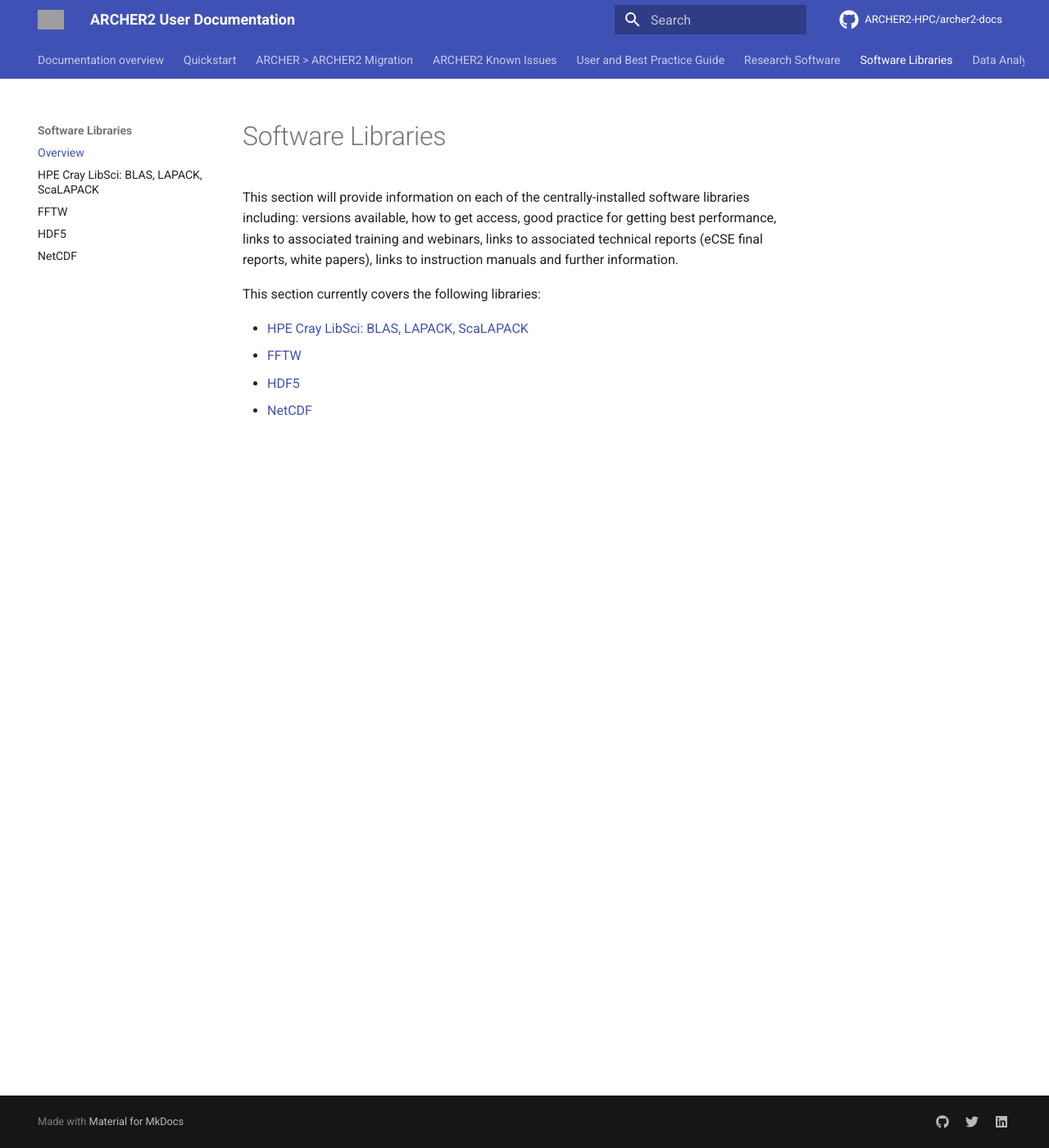
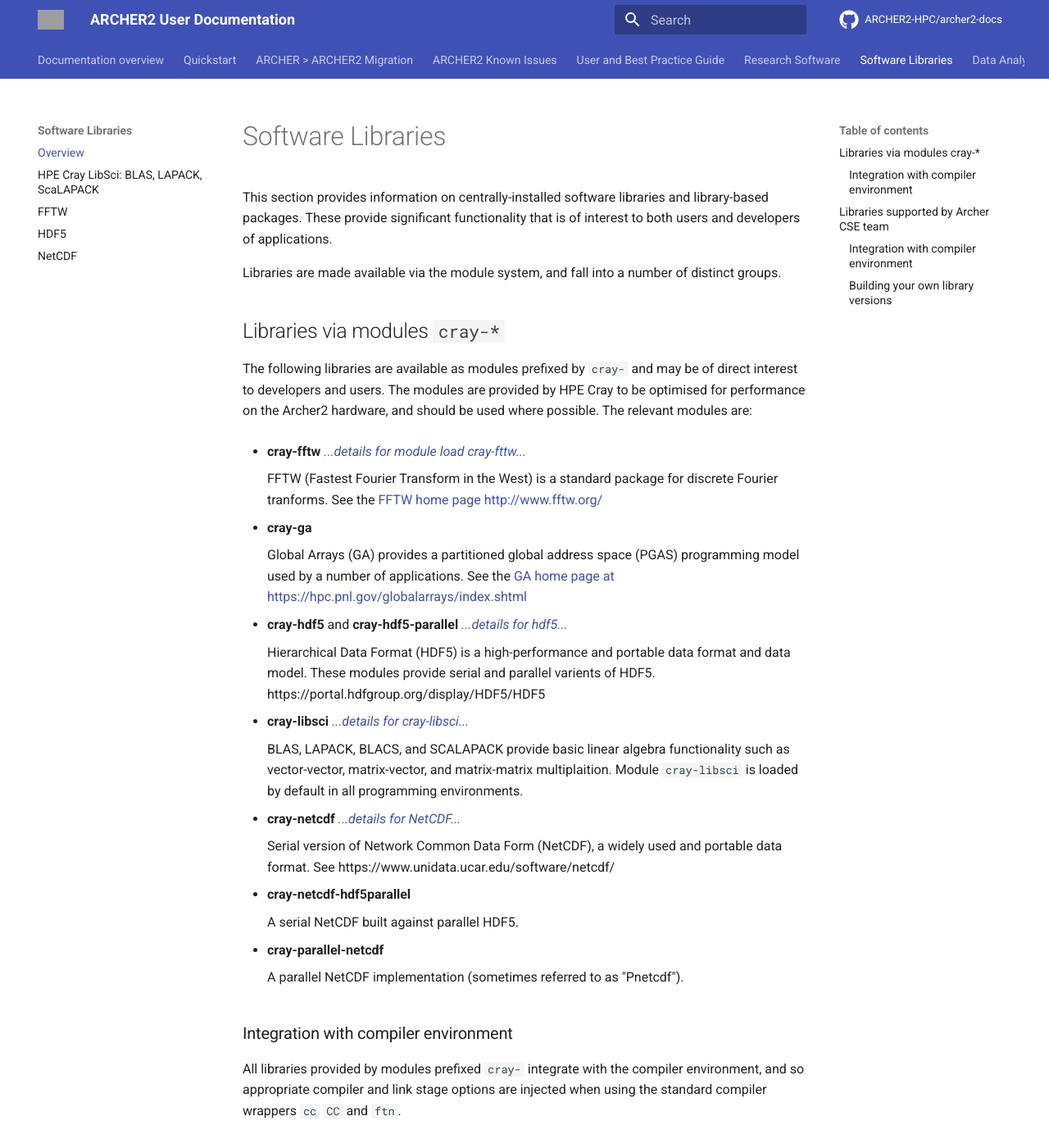
Before and after one commit to ARCHER2-HPC/archer2-docs, an MkDocs documentation site: the page built from docs/software-libraries/index.md, in a window 1280 px wide and 1400 px high. Shown: the whole window at 82% size. Built offline with MkDocs 1.6.1 and Material for MkDocs 9.7.7, drawn with Linux system fonts in a browser that asks for light colours; comment, search, counter and statistics services are not loaded; some of the changed text lies outside the part shown; grey boxes are pictures that could not be loaded.

Commit message:
Update links to library pages

```diff
--- a/docs/software-libraries/index.md
+++ b/docs/software-libraries/index.md
@@ -1,14 +1,162 @@
 # Software Libraries
 
-This section will provide information on each of the centrally-installed
-software libraries including: versions available, how to get access,
-good practice for getting best performance, links to associated training
-and webinars, links to associated technical reports (eCSE final reports,
-white papers), links to instruction manuals and further information.
+This section provides information on centrally-installed software
+libraries and library-based packages. These provide significant
+functionality that is of interest to both users and developers of
+applications.
 
-This section currently covers the following libraries:
+Libraries are made available via the module system, and fall into
+a number of distinct groups.
 
-  - [HPE Cray LibSci: BLAS, LAPACK, ScaLAPACK](libsci.md)
-  - [FFTW](fftw.md)
-  - [HDF5](hdf5.md)
-  - [NetCDF](netcdf.md)
+## Libraries via modules `cray-*`
+
+The following libraries are available as modules prefixed by `cray-`
+and may be of direct interest to developers and users. The modules are
+provided by HPE Cray to be optimised for performance on the Archer2
+hardware, and should be used where possible. The relevant
+modules are:
+
+- **cray-fftw** [*...details for module load cray-fttw...*](fftw.md)
+
+    FFTW (Fastest Fourier Transform in the West) is a standard package for
+    discrete Fourier tranforms. See the
+    [FFTW home page http://www.fftw.org/][1]
+
+- **cray-ga**
+
+    Global Arrays (GA) provides a partitioned global address space (PGAS)
+    programming model used by a number of applications. See the
+    [GA home page at https://hpc.pnl.gov/globalarrays/index.shtml][2]
+
+- **cray-hdf5** and **cray-hdf5-parallel** [*...details for hdf5...*](hdf5.md)
+
+    Hierarchical Data Format (HDF5) is a high-performance and portable data
+    format and data model. These modules provide serial and parallel
+    varients of HDF5.
+    https://portal.hdfgroup.org/display/HDF5/HDF5
+
+- **cray-libsci** [*...details for cray-libsci...*](libsci.md)
+
+
+     BLAS, LAPACK, BLACS, and SCALAPACK provide basic linear algebra
+     functionality such as vector-vector, matrix-vector, and
+     matrix-matrix multiplaition.
+     Module `cray-libsci` is loaded by default in all programming
+     environments.
+
+- **cray-netcdf** [*...details for NetCDF...*](netcdf.md)
+
+    Serial version of Network Common Data Form (NetCDF), a widely used
+    and portable data format.
+    See https://www.unidata.ucar.edu/software/netcdf/
+
+- **cray-netcdf-hdf5parallel**
+
+    A serial NetCDF built against parallel HDF5.
+
+- **cray-parallel-netcdf**
+
+    A parallel NetCDF implementation (sometimes referred to as "Pnetcdf").
+
+[1]: https://hpc.pnl.gov/globalarrays/index.shtml
+[2]: http://www.fftw.org/
+
+
+### Integration with compiler environment
+
+All libraries provided by  modules prefixed `cray-` integrate with the
+compiler environment, and so appropriate compiler and link stage options
+are injected when using the standard compiler wrappers `cc` `CC` and `ftn`.
+
+
+## Libraries supported by Archer CSE team
+
+The following libraries will also made available by the Archer service:
+
+- **ADIOS** [*...details for ADIOS on Archer2...*](adios.md)
+
+    ADIOS (Adaptable I/O System) provides library services for parallel I/O.
+
+- **GLM** *...details pending...*
+
+    GLM (GL Math library) is a C++ header-only library for performing
+    operations commonly encountered in graphics applications.
+    See
+
+- **Hypre** [*...details for HYPRE on Archer2...*](hypre.md)
+
+    HYPRE provides pre-conditioners and solvers for sparse linear algebra
+    problems. See https://hypre.readthedocs.io/en/latest/ch-intro.html
+
+- **Metis** and **Parmetis** [*...details for Metis on Archer2...*](metis.md)
+
+    METIS is a set of (serial) routines for partitioning graphs and meshes,
+    and computing reduced-fill orderings of sparse matrices. It is
+    commonly used e.g., to compute decompositions for finite element problems.
+    See http://glaros.dtc.umn.edu/gkhome/metis/metis.
+
+    Parmetis is the distributed memory counterpart.
+    http://glaros.dtc.umn.edu/gkhome/metis/parmetis/overview
+
+- **Mumps** [*...details for MUMPS on Archer2...*](mumps.md)
+
+    MUMPS provides parallel direct solution of large sparse matrix problems.
+    See http://mumps.enseeiht.fr
+
+- **PETSc** [*...details for PETSc on Archer2...*](petsc.md)
+
+    PETSc is a general package with functionality related to the solution
+    of a wide range of problems described by partial differential equations.
+    See https://www.mcs.anl.gov/petsc/
+
+- **Scotch** [*...details for Scotch and PT-Scotch on Archer2...*](scotch.md)
+
+    Scotch (and its parallel partner PT-Scotch) is a graph partioning library.
+    https://www.labri.fr/perso/pelegrin/scotch/
+
+- **SLEPC** *...details pending...*
+
+    SLEPC is a package for large eigenvalue problems based on PETSc.
+    See https://slepc.upv.es
+
+- **SUNDIALS** *...details pending...*
+
+    Sundials is a suite of libraries which address problems including
+    ordinary differential equation integration, initial value problems,
+    and non-linear algebraic equations.
+    See https://computing.llnl.gov/projects/sundials
+
+- **SuperLU** and **SuperLU_DIST** [*...details for SuperLU on Archer2...*](superlu.md)
+
+    SuperLU provides solutions to large non-symmetric sparse systems.
+    See https://portal.nersc.gov/project/sparse/superlu/
+
+    SuperLU_DIST is the distributed memory version.
+    See https://portal.nersc.gov/project/sparse/superlu/#superlu_dist
+
+- **Trilinos** *...details pending...*
+
+    Trilinos is a large collection of packages for the solution of complex
+    scientific and engineering problems.
+    See https://trilinos.github.io
+
+
+### Integration with compiler environment
+
+Again, all the libraries listed above are supported by all programming
+environments via the module system. Additional compile and link time
+flags should not be required.
+
+
+### Building your own library versions
+
+For the libraries listed in this section, a set of build and installation
+scripts are available at
+https://github.com/ARCHER2-HPC/pe-scripts/tree/cse-develop
+
+Follow the instructions to build the relevant package (note this
+is the `cse-develop` branch of the repoistory). See also individual
+libraries pages in the list above for further details.
+
+The scripts available from this repoistory should work in all three
+programming environments.
```
